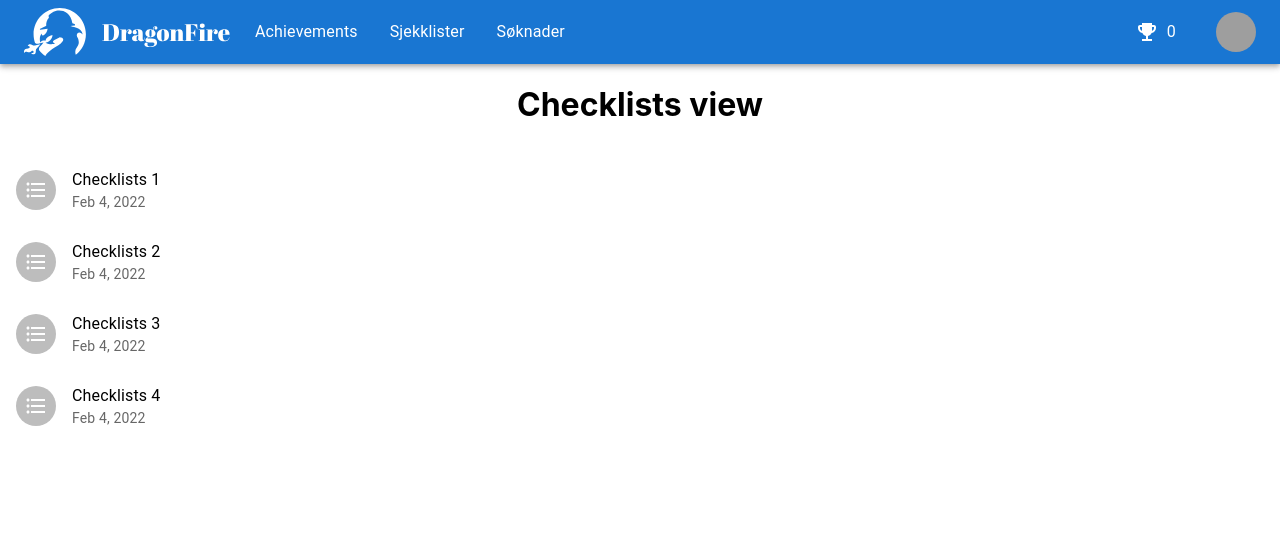
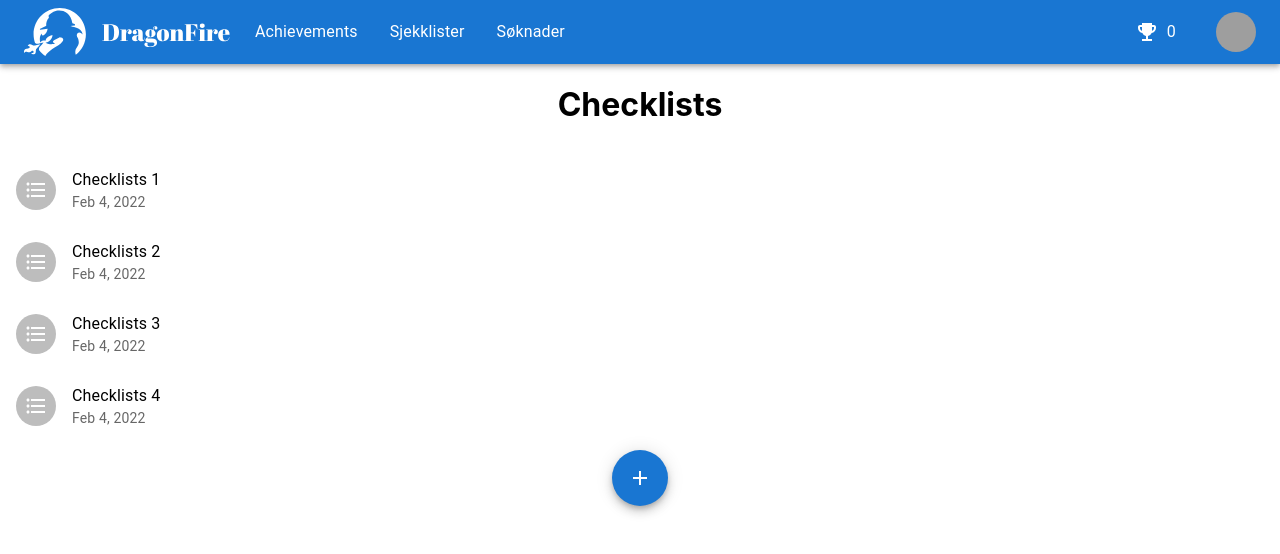
Before and after one commit to Chokealot/dragonfire-react, a React (Create React App) app in the folder dragonfire-react/: page /Sjekklister in a window 1280 px wide. Shown: the top 554 px of the page. Built offline with nearby package versions, Linux system fonts and the light colour scheme; grey boxes are pictures that could not be loaded.

Commit message:
Added option to add checklist

```diff
--- a/dragonfire-react/src/App.tsx
+++ b/dragonfire-react/src/App.tsx
@@ -23,7 +23,7 @@ function App() {
       <Menubar routes={routePages} profileMenuItems={profileMenuItems} totalAchievementPoints={totalAchievementPoints}/>
       <Suspense>
           <Routes>
-            <Route path="/*" element={<AppRoutes />} />
+            <Route path="/*" element={<AppRoutes setTotalAchievementPoints={setTotalAchievementPoints} />} />
           </Routes>
       </Suspense>
     </div>
--- a/dragonfire-react/src/routes/AppRoutes.tsx
+++ b/dragonfire-react/src/routes/AppRoutes.tsx
@@ -7,14 +7,17 @@ import Checklists from '../views/Checklists';
 export const ACHIEVEMENTSROUTE = "Achievements";
 export const CHECKLISTSROUTE = "Sjekklister";
 export const APPLICATIONSROUTE = "Søknader";
-
-const AppRoutes = (): ReactElement => {
+type IProps = {
+  setTotalAchievementPoints: React.Dispatch<React.SetStateAction<number>>
+}
+const AppRoutes = (props: IProps): ReactElement => {
+  const { setTotalAchievementPoints } = props;
   return (
       <Routes>
         <Route path="/">
           <Route index element={<Dashboard />} />
           <Route path={ACHIEVEMENTSROUTE + "/*"} element={<Achievements />} />
-          <Route path={CHECKLISTSROUTE + "/*"} element={<Checklists />} />
+          <Route path={CHECKLISTSROUTE + "/*"} element={<Checklists setTotalAchievementPoints={setTotalAchievementPoints} />} />
           <Route path={APPLICATIONSROUTE + "/*"} element={<h1>{APPLICATIONSROUTE}</h1>} />
           <Route path="*" element={<h1>Not Found</h1>} />
         </Route>
--- a/dragonfire-react/src/views/Checklists.tsx
+++ b/dragonfire-react/src/views/Checklists.tsx
@@ -1,8 +1,13 @@
-import { Avatar, List, ListItem, ListItemAvatar, ListItemText } from "@mui/material";
+import { Avatar, Box, Fab, List, ListItem, ListItemAvatar, ListItemText } from "@mui/material";
 import FormatListBulletedIcon from '@mui/icons-material/FormatListBulleted';
+import AddIcon from '@mui/icons-material/Add';
+import React from "react";
 
-const Checklists = () => {
-    const checklists = [
+type IProps = {
+    setTotalAchievementPoints: React.Dispatch<React.SetStateAction<number>>,
+}
+
+const defaultChecklists = [
     {
         name: "Checklists 1",
         id: "Checklists 1"
@@ -20,10 +25,29 @@ const Checklists = () => {
         id: "Checklists 4"
     },
 ]
+
+const Checklists = (props: IProps) => {
+    const { setTotalAchievementPoints } = props;
+    const [ checklists, setChecklists ] = React.useState(defaultChecklists);
+    const pointsPerChecklist = 20;
+
+    const handleAddChecklist = () => {
+        setChecklists((old: any) => {
+            return [
+                ...old,
+                {
+                    name: "Checklist " + (old.length + 1 ),
+                    id: "Checklist_" + (old.length + 1 ),
+                }
+            ]
+        })
+        setTotalAchievementPoints((old: number) => old + pointsPerChecklist);
+    }
+
     return (
-        <>
+        <Box sx={{width: "100%"}}>
             <h1>
-                Checklists view
+                Checklists
             </h1>
             <List sx={{ width: '100%', bgcolor: 'background.paper' }}>
                 {
@@ -39,7 +63,10 @@ const Checklists = () => {
                     ))
                 }
             </List>
-        </>
+            <Fab color="primary" aria-label="add" onClick={handleAddChecklist}>
+                <AddIcon />
+            </Fab>
+        </Box>
     )
 };
 
```
Lines whose indentation alone changed are shown as unchanged.
